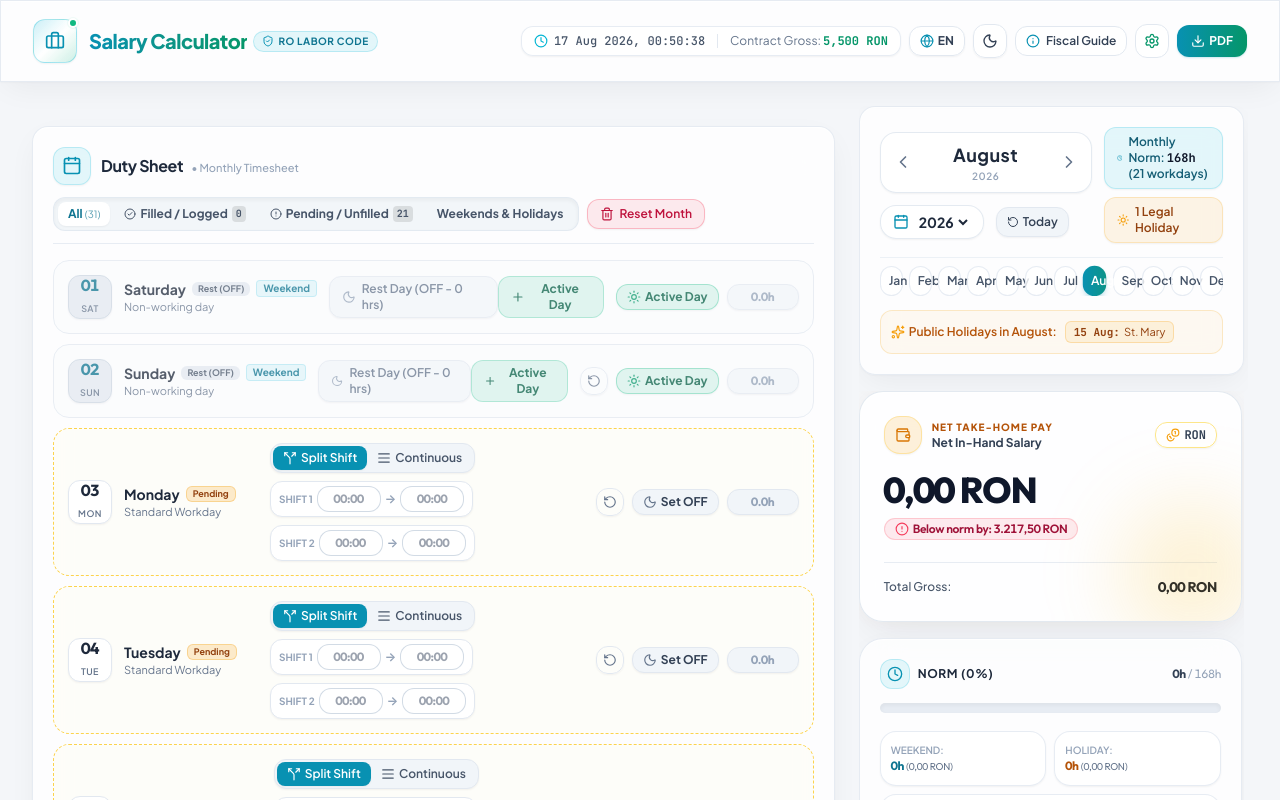
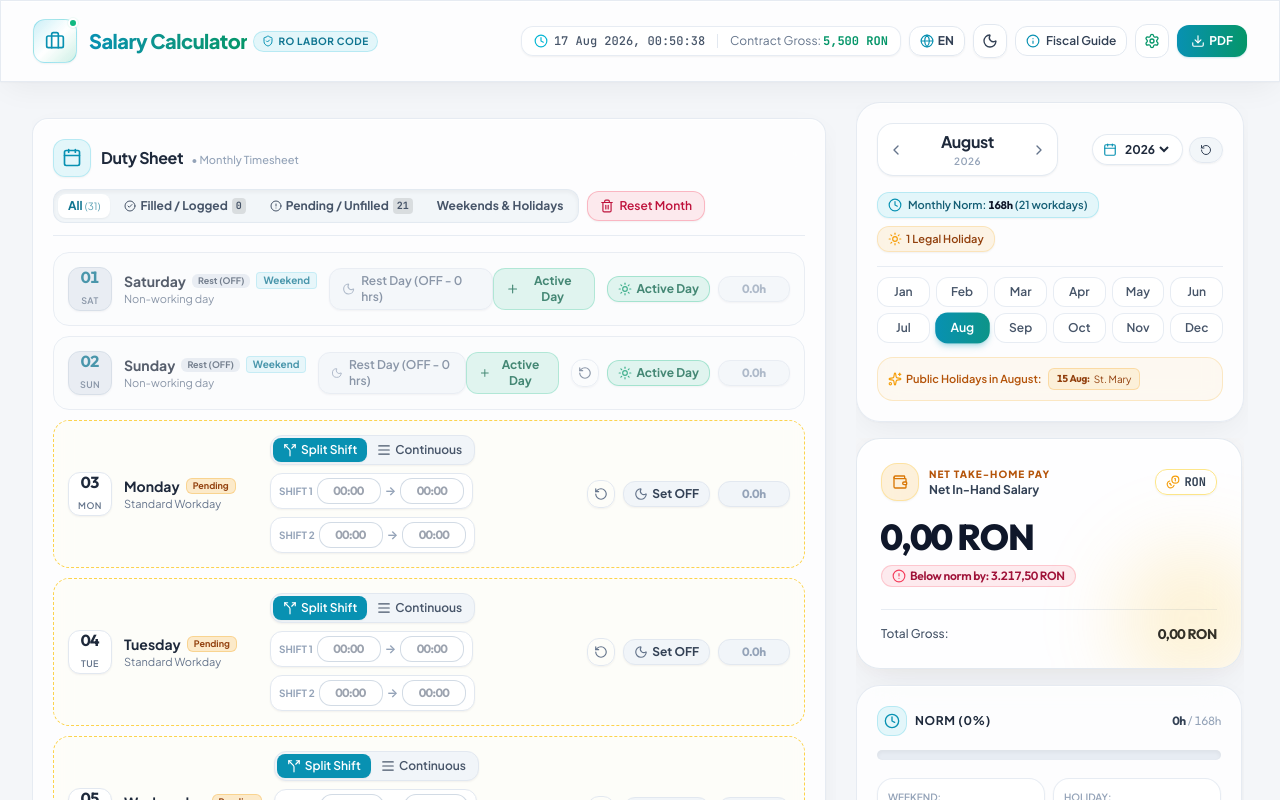
Before and after one commit to baizidmb/SalaryCalculator, a React (Vite) app: page / in a window 1280 px wide. Shown: the top 800 px of the page. Built offline with nearby package versions, Linux system fonts and the light colour scheme.

Commit message:
Implement independent days sheet scrolling, lock sticky sidebar firmly on screen, fix month name cutoffs, and expand to full width on PC

```diff
--- a/src/App.jsx
+++ b/src/App.jsx
@@ -355,14 +355,14 @@ export default function App() {
         isExporting={isExporting}
       />
 
-      {/* Main Responsive Body Container */}
-      <main className="flex-1 max-w-7xl w-full mx-auto px-3 sm:px-6 lg:px-8 py-4 sm:py-6 space-y-6 pb-32 sm:pb-24 md:pb-12">
+      {/* Main Responsive Body Container - Full Wide Desktop & Responsive Mobile */}
+      <main className="flex-1 max-w-[1720px] w-full mx-auto px-3 sm:px-6 lg:px-8 py-3 sm:py-5 lg:h-[calc(100vh-4.75rem)] lg:overflow-hidden">
 
         {/* 🌟 SIDE-BY-SIDE INTERACTIVE DESKTOP LAYOUT (lg+) & CLEAN VERTICAL FLOW ON MOBILE */}
-        <div className="grid grid-cols-1 lg:grid-cols-12 gap-6 items-start">
+        <div className="grid grid-cols-1 lg:grid-cols-12 gap-5 items-start lg:h-full">
 
-          {/* ⬅️ LEFT MAIN WORKSPACE (lg: 7 cols / xl: 8 cols): ONLY THE DAYS */}
-          <div className="lg:col-span-7 xl:col-span-8 space-y-5">
+          {/* ⬅️ LEFT MAIN WORKSPACE (lg: 7 cols / xl: 8 cols): ONLY THE DAYS SHEET SCROLLS */}
+          <div className="lg:col-span-7 xl:col-span-8 space-y-4 lg:h-full lg:overflow-y-auto pr-1 lg:pr-2.5 pb-28 sm:pb-24 lg:pb-12 scrollbar-thin">
 
             {/* Mobile Only Month Selector */}
             <div className="lg:hidden">
@@ -390,10 +390,10 @@ export default function App() {
 
           </div>
 
-          {/* ➡️ RIGHT STICKY SIDEBAR (lg: 5 cols / xl: 4 cols): EVERYTHING ELSE STICKY ON PC */}
-          <div className="hidden lg:block lg:col-span-5 xl:col-span-4 sticky top-20 self-start max-h-[calc(100vh-5.5rem)] overflow-y-auto scrollbar-none space-y-4 pr-1">
+          {/* ➡️ RIGHT SIDEBAR (lg: 5 cols / xl: 4 cols): PERMANENTLY LOCKED ON SCREEN AT ALL TIMES */}
+          <div className="hidden lg:block lg:col-span-5 xl:col-span-4 lg:h-full lg:overflow-y-auto scrollbar-none space-y-4 pr-1 pb-12">
 
-            {/* Desktop Month Selector (Sticky at top of side column) */}
+            {/* Desktop Month Selector */}
             <section>
               <MonthSelector
                 selectedYear={selectedYear}
--- a/src/components/MonthSelector.jsx
+++ b/src/components/MonthSelector.jsx
@@ -52,24 +52,23 @@ export default function MonthSelector({
   };
 
   return (
-    <div className="w-full liquid-glass rounded-2xl p-3.5 sm:p-5 shadow-sm space-y-3.5">
+    <div className="w-full liquid-glass rounded-3xl p-4 sm:p-5 shadow-sm space-y-3.5 border border-white/90 dark:border-white/10">
 
-      {/* Top bar: Year picker & Main Month Navigation */}
-      <div className="flex flex-col sm:flex-row sm:items-center justify-between gap-3">
+      {/* Top bar: Month stepper + Year dropdown + Jump to today */}
+      <div className="flex items-center justify-between gap-2 flex-wrap">
 
-        {/* Current Month & Navigation */}
-        <div className="flex items-center gap-2 sm:gap-3 flex-wrap">
-          <div className="flex items-center bg-white/90 dark:bg-slate-950/80 rounded-2xl border border-slate-200/90 dark:border-slate-800 p-1 shadow-sm">
+        {/* Month Stepper */}
+        <div className="flex items-center bg-white/95 dark:bg-slate-950/90 rounded-2xl border border-slate-200/90 dark:border-slate-800 p-1 shadow-sm shrink-0">
           <button
             onClick={handlePrevMonth}
-              className="p-1.5 sm:p-2 text-slate-500 hover:text-cyan-600 dark:hover:text-cyan-400 hover:bg-slate-100 dark:hover:bg-slate-800/80 rounded-xl transition-colors touch-target flex items-center justify-center"
+            className="p-1.5 text-slate-500 hover:text-cyan-600 dark:hover:text-cyan-400 hover:bg-slate-100 dark:hover:bg-slate-800/80 rounded-xl transition-colors touch-target flex items-center justify-center"
             title="Previous Month"
           >
-              <ChevronLeft className="w-4 h-4 sm:w-5 sm:h-5" />
+            <ChevronLeft className="w-4 h-4" />
           </button>
 
-            <div className="px-3 sm:px-4 py-0.5 sm:py-1 flex flex-col items-center min-w-[110px] sm:min-w-[130px]">
-              <span className="text-base sm:text-lg font-bold text-slate-800 dark:text-slate-100 tracking-wide">
+          <div className="px-2.5 sm:px-3 py-0.5 flex flex-col items-center min-w-[100px] sm:min-w-[115px]">
+            <span className="text-sm sm:text-base font-bold text-slate-800 dark:text-slate-100 tracking-tight whitespace-nowrap">
               {t.months[selectedMonth - 1]}
             </span>
             <span className="text-[10px] text-slate-400 dark:text-slate-500 font-semibold uppercase tracking-wider">
@@ -79,20 +78,21 @@ export default function MonthSelector({
 
           <button
             onClick={handleNextMonth}
-              className="p-1.5 sm:p-2 text-slate-500 hover:text-cyan-600 dark:hover:text-cyan-400 hover:bg-slate-100 dark:hover:bg-slate-800/80 rounded-xl transition-colors touch-target flex items-center justify-center"
+            className="p-1.5 text-slate-500 hover:text-cyan-600 dark:hover:text-cyan-400 hover:bg-slate-100 dark:hover:bg-slate-800/80 rounded-xl transition-colors touch-target flex items-center justify-center"
             title="Next Month"
           >
-              <ChevronRight className="w-4 h-4 sm:w-5 sm:h-5" />
+            <ChevronRight className="w-4 h-4" />
           </button>
         </div>
 
-          {/* Year selector dropdown */}
-          <div className="flex items-center bg-white/90 dark:bg-slate-950/80 rounded-2xl border border-slate-200/90 dark:border-slate-800 px-2.5 sm:px-3 py-1 sm:py-1.5 shadow-sm">
-            <CalendarIcon className="w-3.5 h-3.5 sm:w-4 sm:h-4 text-cyan-600 dark:text-cyan-400 mr-1.5" />
+        {/* Year Selector & Today Jump */}
+        <div className="flex items-center gap-1.5 shrink-0">
+          <div className="flex items-center bg-white/95 dark:bg-slate-950/90 rounded-2xl border border-slate-200/90 dark:border-slate-800 px-2.5 py-1.5 shadow-sm">
+            <CalendarIcon className="w-3.5 h-3.5 text-cyan-600 dark:text-cyan-400 mr-1" />
             <select
               value={selectedYear}
               onChange={(e) => onYearChange(parseInt(e.target.value, 10))}
-              className="bg-transparent text-xs sm:text-sm font-bold text-slate-800 dark:text-slate-200 outline-none cursor-pointer"
+              className="bg-transparent text-xs font-bold text-slate-800 dark:text-slate-200 outline-none cursor-pointer"
             >
               {years.map(yr => (
                 <option key={yr} value={yr} className="bg-white dark:bg-slate-900 text-slate-800 dark:text-slate-200">
@@ -102,36 +102,35 @@ export default function MonthSelector({
             </select>
           </div>
 
-          {/* Jump to Today Button */}
           <button
             onClick={handleJumpToToday}
-            className="flex items-center gap-1 px-2.5 py-1.5 rounded-xl bg-slate-100 hover:bg-slate-200/80 dark:bg-slate-800 dark:hover:bg-slate-700 text-slate-700 dark:text-slate-300 text-xs font-semibold border border-slate-200 dark:border-slate-700 transition-colors touch-target shadow-sm"
+            className="flex items-center gap-1 px-2.5 py-1.5 rounded-2xl bg-slate-100/90 hover:bg-slate-200/90 dark:bg-slate-800 dark:hover:bg-slate-700 text-slate-700 dark:text-slate-300 text-xs font-semibold border border-slate-200 dark:border-slate-700 transition-colors touch-target shadow-sm"
             title="Jump to Today's Month"
           >
             <RotateCcw className="w-3 h-3" />
-            <span>{t.jumpToToday}</span>
+            <span className="hidden xs:inline">{t.jumpToToday}</span>
           </button>
         </div>
 
-        {/* Dynamic Norm & Holiday Badges */}
-        <div className="flex flex-wrap items-center gap-2">
-          <div className="flex items-center gap-1.5 px-3 py-1.5 rounded-xl bg-cyan-500/10 border border-cyan-500/20 text-cyan-800 dark:text-cyan-300 text-xs font-semibold shadow-sm">
+      </div>
+
+      {/* Norm & Holiday Badges */}
+      <div className="flex items-center justify-between gap-2 flex-wrap pt-0.5 text-xs">
+        <div className="flex items-center gap-1.5 px-2.5 py-1 rounded-xl bg-cyan-500/10 border border-cyan-500/20 text-cyan-800 dark:text-cyan-300 font-semibold shadow-sm text-[11px]">
           <Clock className="w-3.5 h-3.5 text-cyan-600 dark:text-cyan-400" />
-            <span>{t.monthlyNorm}: <strong className="font-mono text-slate-900 dark:text-white font-bold">{normInfo.normHours}h</strong> ({normInfo.workingDays} {t.workingDays})</span>
+          <span>{t.monthlyNorm}: <strong className="font-amount font-bold text-slate-900 dark:text-white">{normInfo.normHours}h</strong> ({normInfo.workingDays} {t.workingDays})</span>
         </div>
 
         {monthHolidays.length > 0 && (
-            <div className="flex items-center gap-1.5 px-3 py-1.5 rounded-xl bg-amber-500/10 border border-amber-500/20 text-amber-800 dark:text-amber-300 text-xs font-semibold shadow-sm">
+          <div className="flex items-center gap-1 px-2.5 py-1 rounded-xl bg-amber-500/10 border border-amber-500/20 text-amber-800 dark:text-amber-300 font-semibold shadow-sm text-[11px]">
             <Sun className="w-3.5 h-3.5 text-amber-500" />
             <span>{monthHolidays.length} {monthHolidays.length === 1 ? t.legalHoliday : t.legalHolidays}</span>
           </div>
         )}
       </div>
 
-      </div>
-
-      {/* 12 Months Fast-Select Pill Row */}
-      <div className="flex overflow-x-auto pb-1 sm:pb-0 sm:grid sm:grid-cols-6 lg:grid-cols-12 gap-1.5 pt-2 border-t border-slate-200/60 dark:border-slate-800/60 scrollbar-none">
+      {/* 12 Months Fast-Select Grid (Clean 6-cols / 4-cols with ample width, zero cutoffs) */}
+      <div className="grid grid-cols-4 sm:grid-cols-6 gap-1.5 pt-2.5 border-t border-slate-200/80 dark:border-slate-800/80">
         {t.months.map((mName, idx) => {
           const mNum = idx + 1;
           const isSelected = mNum === selectedMonth;
@@ -139,10 +138,10 @@ export default function MonthSelector({
             <button
               key={mName}
               onClick={() => onMonthChange(mNum)}
-              className={`py-1.5 px-2.5 sm:px-2 text-xs font-semibold rounded-xl transition-all duration-150 text-center shrink-0 sm:shrink ${
+              className={`py-1.5 px-2 text-xs font-semibold rounded-xl transition-all duration-150 text-center truncate ${
                 isSelected
-                  ? 'bg-gradient-to-r from-cyan-600 to-teal-600 text-white font-bold shadow-md shadow-cyan-600/20 scale-[1.02]'
-                  : 'bg-white/80 dark:bg-slate-950/40 hover:bg-slate-100 dark:hover:bg-slate-800 text-slate-600 dark:text-slate-400 hover:text-slate-900 dark:hover:text-slate-200 border border-slate-200/80 dark:border-slate-800/60'
+                  ? 'bg-gradient-to-r from-cyan-600 to-teal-600 text-white font-bold shadow-md shadow-cyan-600/25 scale-[1.03]'
+                  : 'bg-white/90 dark:bg-slate-950/60 hover:bg-slate-100 dark:hover:bg-slate-800 text-slate-600 dark:text-slate-300 hover:text-slate-900 dark:hover:text-white border border-slate-200/80 dark:border-slate-800/80'
               }`}
             >
               {mName.substring(0, 3)}
@@ -153,15 +152,15 @@ export default function MonthSelector({
 
       {/* Sărbători Legale Preview Banner */}
       {monthHolidays.length > 0 && (
-        <div className="flex flex-wrap items-center gap-1.5 sm:gap-2 text-xs text-slate-600 dark:text-slate-400 bg-amber-500/5 dark:bg-slate-950/40 p-2.5 rounded-xl border border-amber-500/20 dark:border-slate-800/40">
-          <span className="text-amber-700 dark:text-amber-400 font-semibold flex items-center gap-1">
-            <Sparkles className="w-3.5 h-3.5 text-amber-500" /> {t.publicHolidaysIn} {t.months[selectedMonth - 1]}:
+        <div className="flex flex-wrap items-center gap-1.5 text-xs text-slate-600 dark:text-slate-400 bg-amber-500/5 dark:bg-slate-950/40 p-2.5 rounded-2xl border border-amber-500/20 dark:border-slate-800/40">
+          <span className="text-amber-700 dark:text-amber-400 font-semibold flex items-center gap-1 text-[11px]">
+            <Sparkles className="w-3.5 h-3.5 text-amber-500 shrink-0" /> {t.publicHolidaysIn} {t.months[selectedMonth - 1]}:
           </span>
           {monthHolidays.map(h => {
             const dayNum = parseInt(h.dateStr.split('-')[2], 10);
             return (
-              <span key={h.dateStr} className="inline-flex items-center gap-1 bg-amber-500/10 text-amber-800 dark:text-amber-300 px-2 py-0.5 rounded-md border border-amber-500/25 text-[11px]">
-                <strong className="font-mono">{dayNum} {t.months[selectedMonth - 1].substring(0, 3)}:</strong> {h.shortName}
+              <span key={h.dateStr} className="inline-flex items-center gap-1 bg-amber-500/10 text-amber-800 dark:text-amber-300 px-2 py-0.5 rounded-md border border-amber-500/25 text-[10px]">
+                <strong className="font-amount font-bold">{dayNum} {t.months[selectedMonth - 1].substring(0, 3)}:</strong> {h.shortName}
               </span>
             );
           })}
```
Lines whose indentation alone changed are shown as unchanged.
